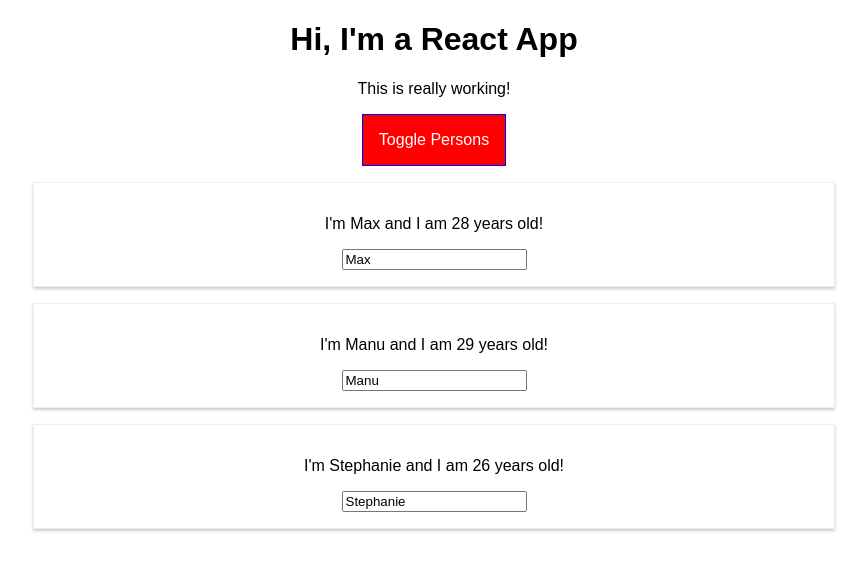
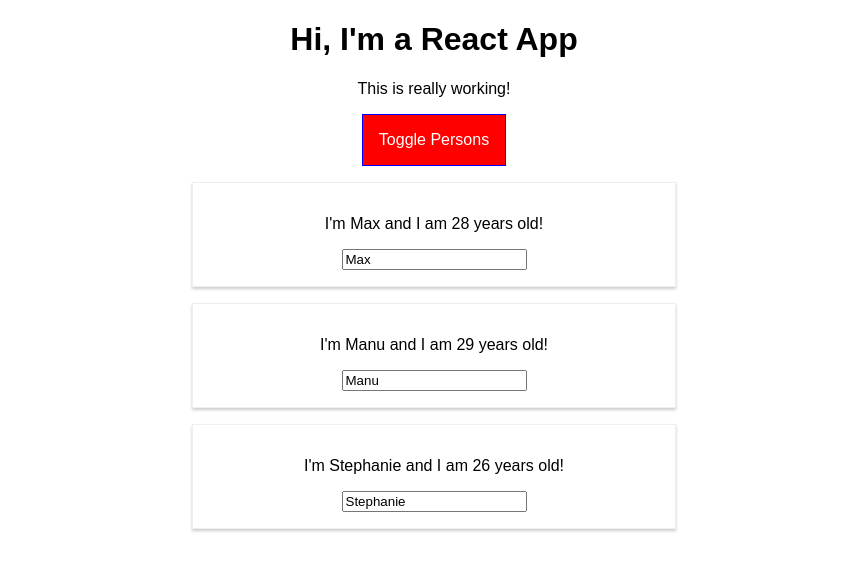
Before and after one commit to rkristelijn/my-react, a React app: page / in a window 1280 px wide. Both pictures are taken after a click on the button "Toggle Persons". Shown: the top 570 px of the page, without its empty margins (206-1073 px from the left). Built offline with nearby package versions, Linux system fonts and the light colour scheme.

Commit message:
college-69 scoped css applied

```diff
--- a/src/App.js
+++ b/src/App.js
@@ -66,10 +66,6 @@
       border: '1px solid blue',
       padding: '8px',
       cursor: 'pointer',
-      // ':hover': { //hover is a css pseudo selector
-      //   backgroundColor: 'lightgreen',
-      //   color: 'black'
-      // }
     };
 
     let btnClass = null;
--- a/src/Person/Person.css
+++ b/src/Person/Person.css
@@ -7,10 +7,8 @@
     text-align: center;
 }
 
-/*
-if you want to scope it to a component or change dynamically @see Person.js
 @media (min-width: 500px) {
     .Person {
         width:450px;
     }
-} */
+}
--- a/src/Person/Person.js
+++ b/src/Person/Person.js
@@ -2,12 +2,7 @@
 import classes from './Person.css';
 
 const person = (props) => {
-    const style = {
-        // '@media (min-width: 500px)': {
-        //     width: '450px'
-        // }
-    }
-    return (<div className={classes.Person} style={style}>
+    return (<div className={classes.Person}>
         <p onClick={props.click}>I'm {props.name} and I am {props.age} years old!</p>
         <p>{props.children}</p>
         <input type="text" onChange={props.changed} value={props.name} />
```
